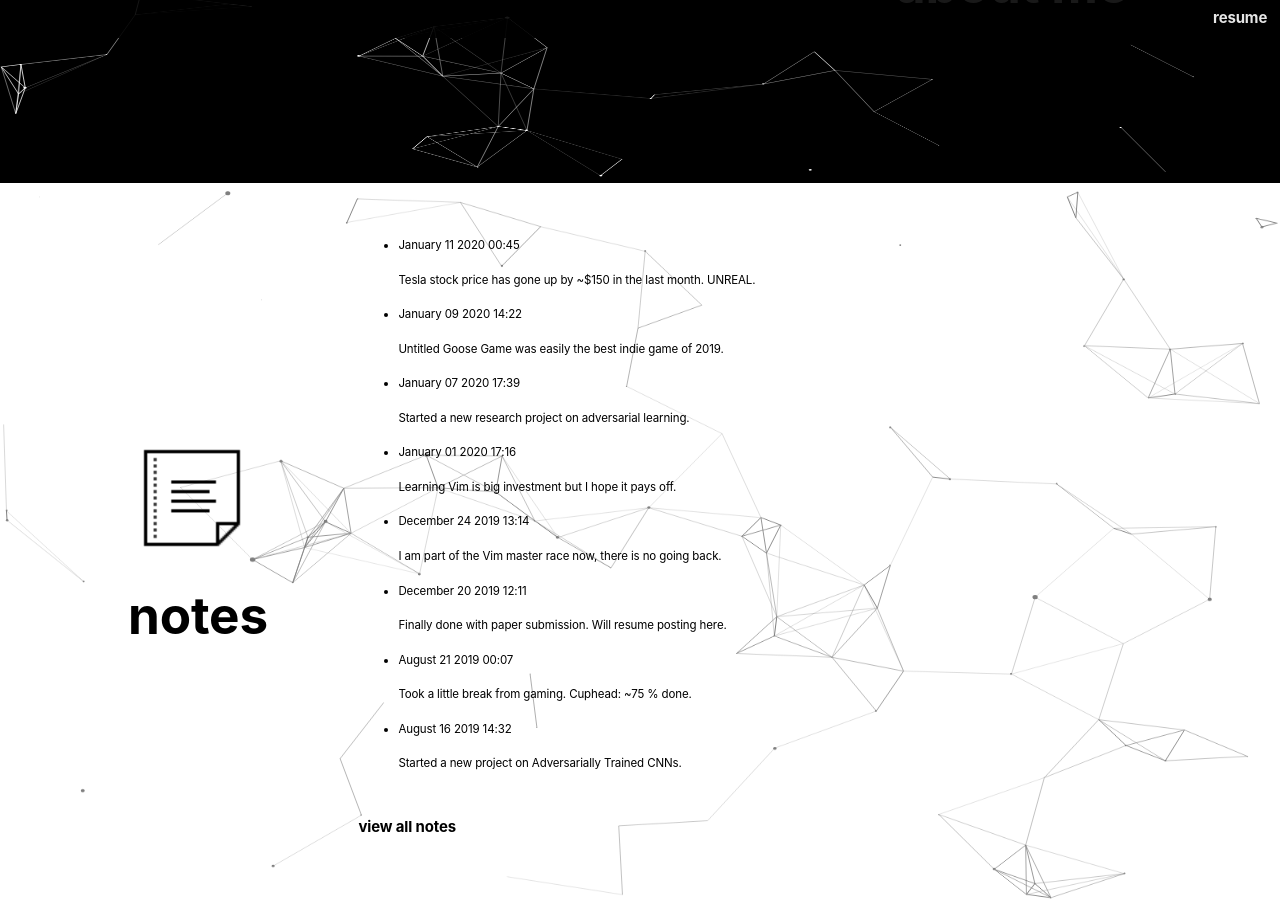
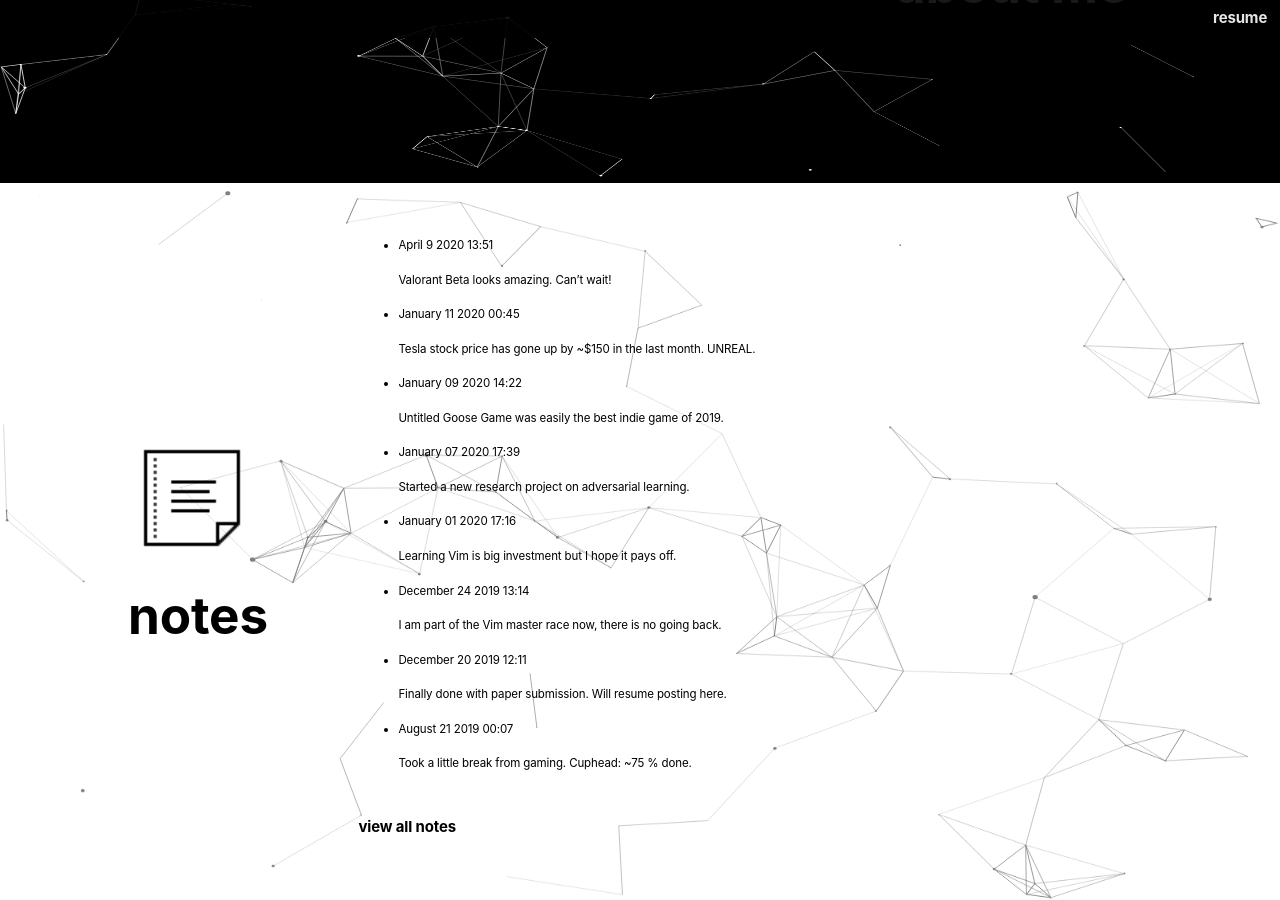
Before and after one commit to vedantsingh1404/website-v2.0, a Jekyll site: the page built from index.html, in a window 1280 px wide and 900 px high, scrolled down 982 px. Built offline with Jekyll 4.4.1, drawn with Linux system fonts in a browser that asks for light colours.

Commit message:
add note

```diff
--- a/_data/notes.yml
+++ b/_data/notes.yml
@@ -1,3 +1,7 @@
+- date: April 9 2020 13:51
+  content: |
+    Valorant Beta looks amazing. Can't wait!
+
 - date: January 11 2020 00:45
   content: |
     Tesla stock price has gone up by ~$150 in the last month. UNREAL.
```
